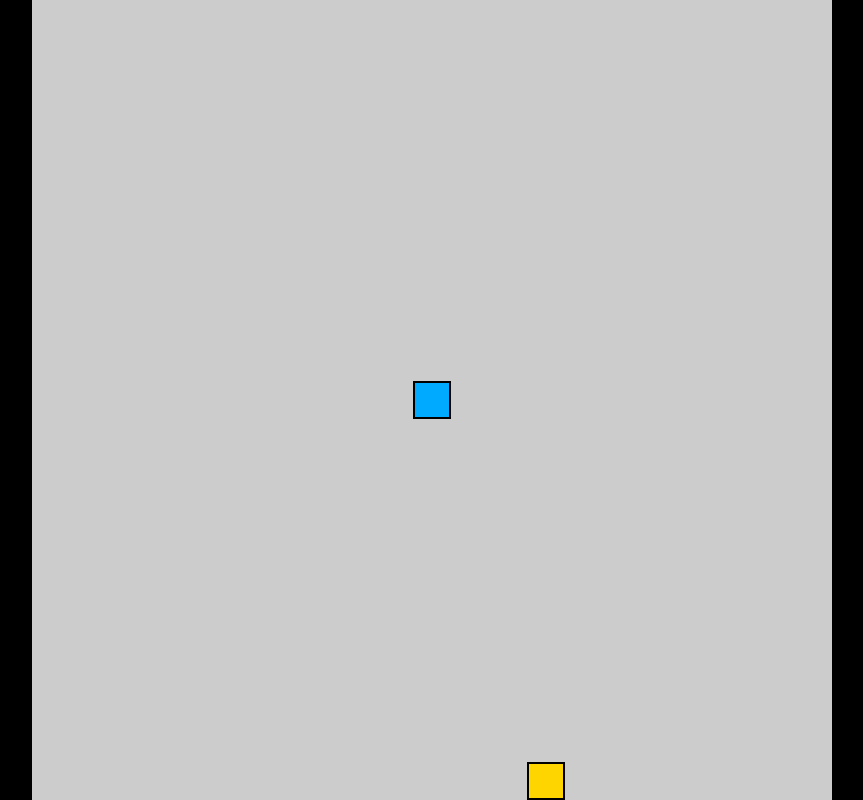
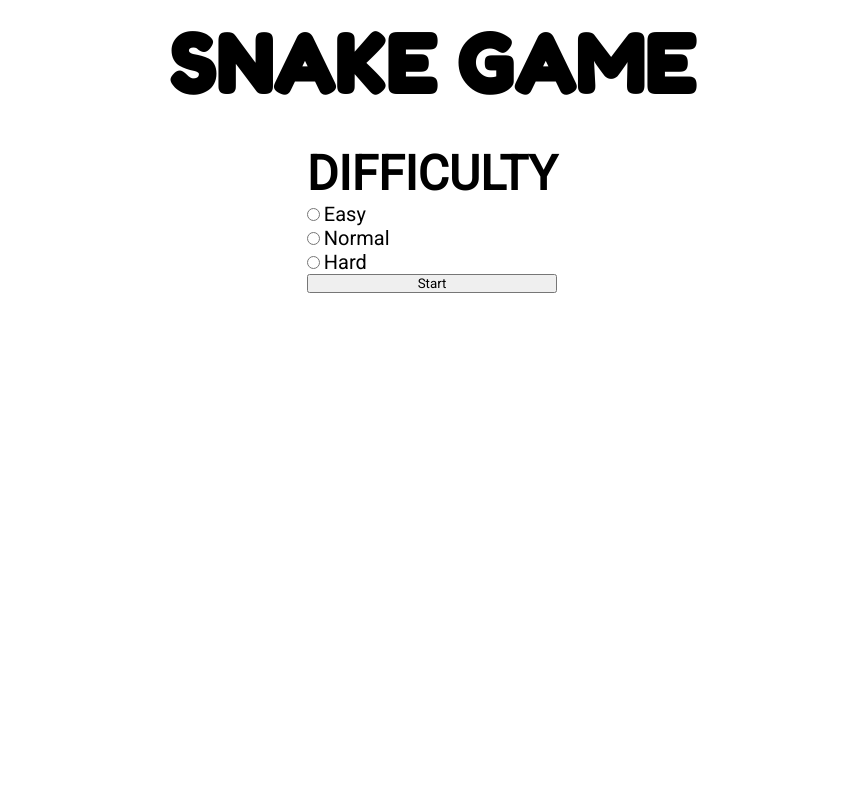
Before and after one commit to cburnjohnson/snake-game, a plain HTML site: page index.html in a window 1280 px wide. Shown: the whole page, without its empty margins (208-1071 px from the left). Drawn offline with Linux system fonts and the light colour scheme.

Commit message:
initial start screen

```diff
--- a/index.html
+++ b/index.html
@@ -3,40 +3,46 @@
     <head>
         <meta charset="UTF-8" />
         <meta name="viewport" content="width=device-width, initial-scale=1.0" />
-        <title>Document</title>
-        <style>
-            body {
-                height: 100vh;
-                width: 100vw;
-                display: flex;
-                justify-content: center;
-                align-items: center;
-                margin: 0;
-                background-color: black;
-            }
-
-            #game-board {
-                background-color: #ccc;
-                width: 100vmin;
-                height: 100vmin;
-                display: grid;
-                grid-template-columns: repeat(21, 1fr);
-                grid-template-rows: repeat(21, 1fr);
-            }
-
-            .snake {
-                background-color: hsl(200, 100%, 50%);
-                border: 0.25vmin solid black;
-            }
-
-            .food {
-                background-color: hsl(50, 100%, 50%);
-                border: 0.25vmin solid black;
-            }
-        </style>
-        <script src="./js/game.js" defer type="module"></script>
+        <title>Home Screen</title>
+        <link rel="stylesheet" href="styles.css" />
     </head>
     <body>
-        <div id="game-board"></div>
+        <h1 class="title">Snake Game</h1>
+        <div class="form-container">
+            <form action="game.html">
+                <h2>Difficulty</h2>
+                <div class="form-control">
+                    <input
+                        type="radio"
+                        name="difficulty"
+                        id="easy"
+                        value="easy"
+                    />
+                    <label for="easy">Easy</label>
+                </div>
+
+                <div class="form-control">
+                    <input
+                        type="radio"
+                        name="difficulty"
+                        id="normal"
+                        value="normal"
+                    />
+                    <label for="normal">Normal</label>
+                </div>
+
+                <div class="form-control">
+                    <input
+                        type="radio"
+                        name="difficulty"
+                        id="hard"
+                        value="hard"
+                    />
+                    <label for="hard">Hard</label>
+                </div>
+
+                <button type="submit">Start</button>
+            </form>
+        </div>
     </body>
 </html>
--- /dev/null
+++ b/styles.css
@@ -0,0 +1,37 @@
+@import url('https://fonts.googleapis.com/css2?family=Fredoka+One&family=Roboto&display=swap');
+
+* {
+    margin: 0;
+    padding: 0;
+    box-sizing: border-box;
+    font-family: 'Roboto', sans-serif;
+}
+
+h1.title {
+    font-family: 'Fredoka One', cursive;
+    font-size: 5rem;
+    text-align: center;
+    margin: 1rem 0 2rem 0;
+    text-transform: uppercase;
+}
+
+.form-container {
+    margin: 0 auto;
+    width: 800px;
+    display: flex;
+    justify-content: center;
+}
+
+form {
+    display: flex;
+    flex-direction: column;
+}
+
+form h2 {
+    font-size: 3rem;
+    text-transform: uppercase;
+}
+
+form label {
+    font-size: 1.25rem;
+}
```
Also changed, not shown: game.html (added, +42 -0 lines).
